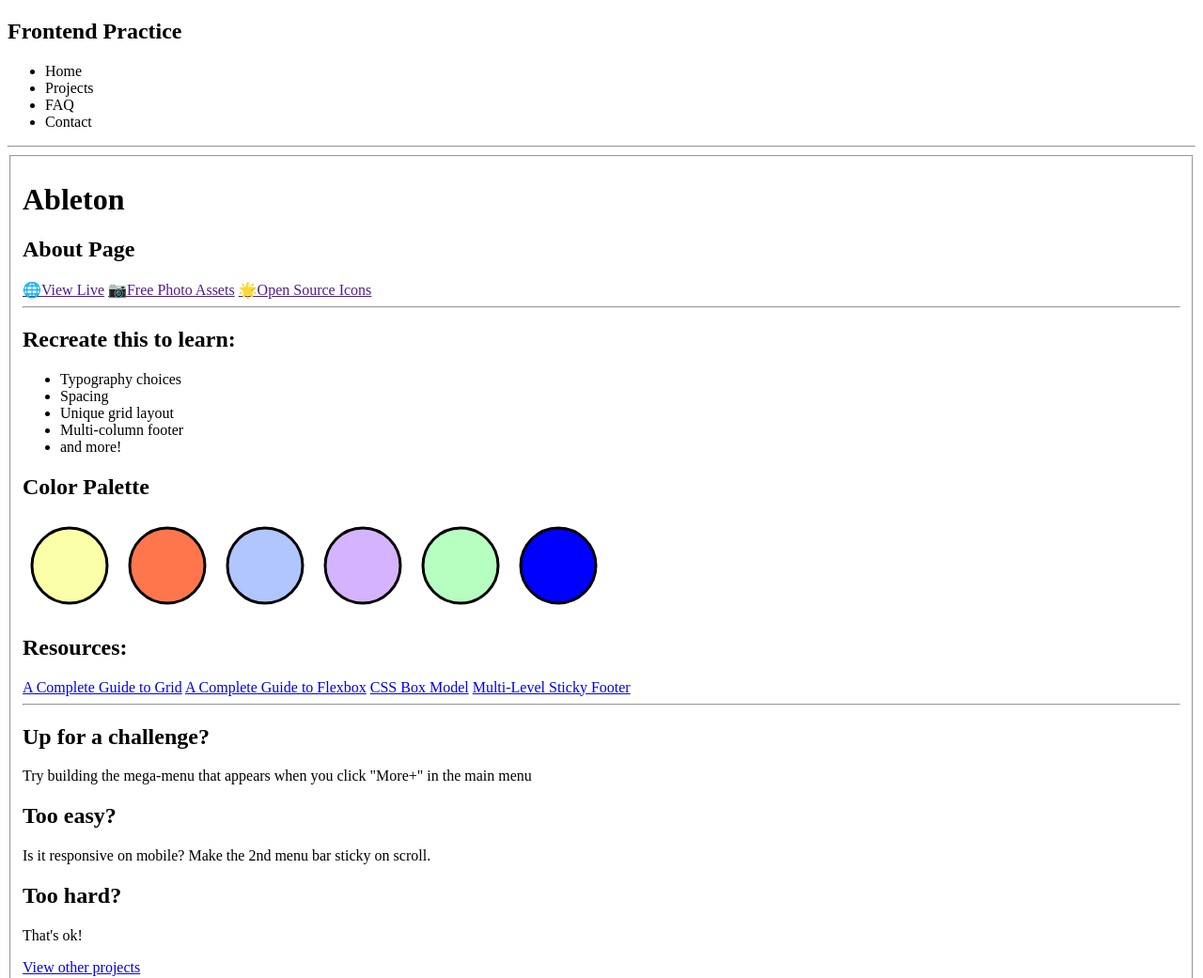
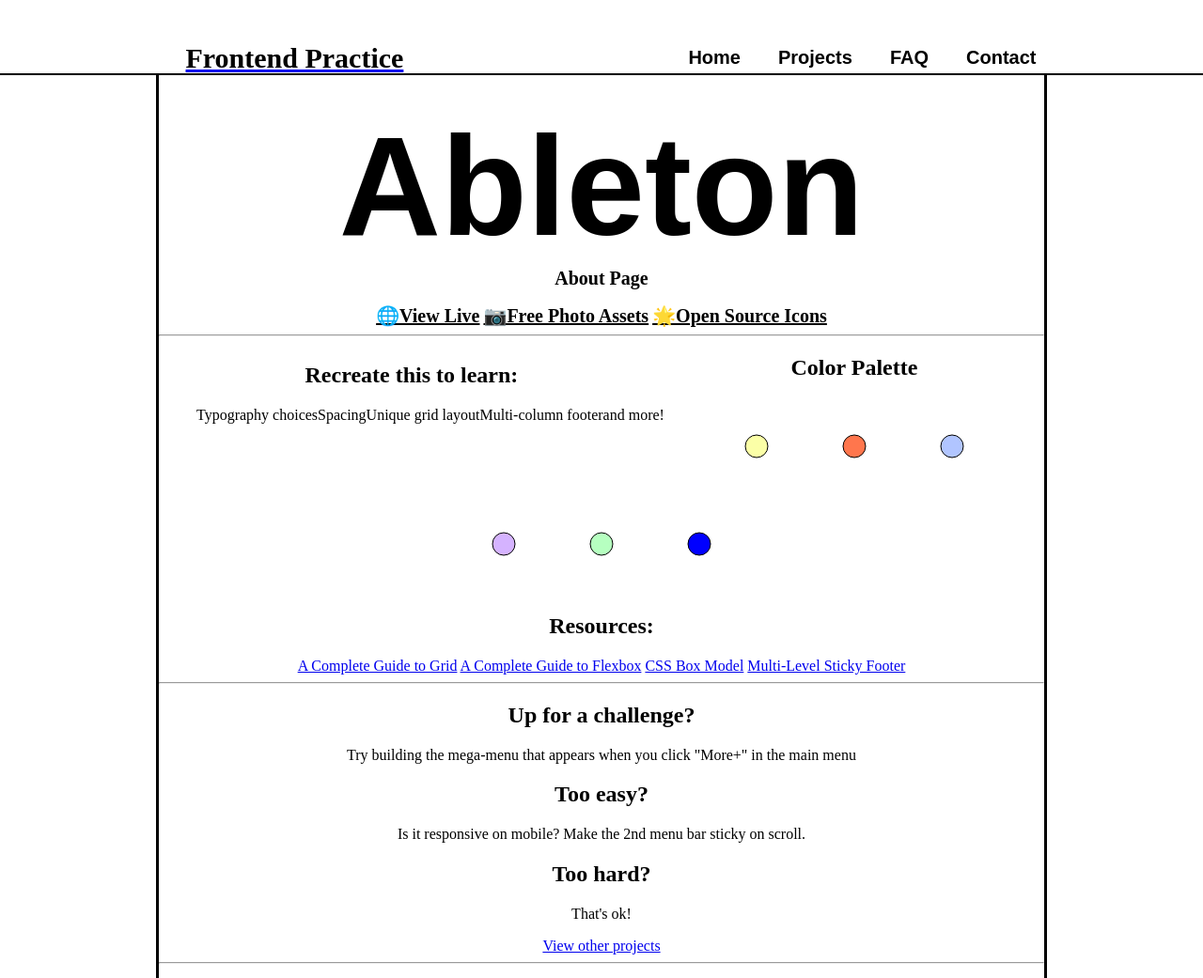
Before and after one commit to SaarthakMaini/My-Front-End-Projects, a plain HTML site: page Project-2/index.html in a window 1280 px wide. Shown: the top 1041 px of the page at 94% size. Drawn offline with Linux system fonts and the light colour scheme.

Commit message:
CSS added

```diff
--- a/Project-2/index.html
+++ b/Project-2/index.html
@@ -8,63 +8,79 @@
     <meta name="viewport" content="width=device-width, initial-scale=1.0">
     <title>Project-1</title>
     <link rel="stylesheet" href="main.css">
+
 </head>
 <body>
     <header>
-        <h2>Frontend Practice</h2>
-        <nav>
+        <nav id="navbar">
             <ul>
-                <li>Home</li>
-                <li>Projects</li>
-                <li>FAQ</li>
-                <li>Contact</li>
+                <div id="in-ul">
+                    <a href="https://www.frontendpractice.com/"><h2 id="heading-1">Frontend Practice</h2></a>
+                </div>
+                <div id="test">
+                <div class="move">
+                <a href="">Contact</a>
+            </div>
+
+            <div class="move">
+                <a href="">FAQ</a></div>
+                <div class="move">
+                <a href="">Projects</a></div>
+                <div class="move">
+                <a href="">Home</a>
+            </div></div>
+
+
             </ul>
         </nav>
     </header>
-    <hr>
-    <form>
-    <fieldset>
     <main>
-        <h1>Ableton</h1>
-        <h2>About Page</h2>
-        <a href="">🌐View Live</a>
-        <a href="">📷Free Photo Assets</a>
-        <a href="">🌟Open Source Icons</a>
+        <h1 id="heading-2" title="Hello Saarthak The Great!You are currently hovering over Ableton">Ableton</h1>
+        <h2 id="heading-3">About Page</h2>
+        <div class="nav-links">
+        <a href="https://www.ableton.com/en/about/">🌐View Live</a>
+        <a href="https://www.pexels.com/">📷Free Photo Assets</a>
+        <a href="https://boxicons.com/">🌟Open Source Icons</a>
+        </div>
         <hr>
+        <div id="un-list-1">
         <h2>Recreate this to learn:</h2>
-        <ul>
+        <ul id="un-list-2">
             <li>Typography choices</li>
             <li>Spacing</li>
             <li>Unique grid layout</li>
             <li>Multi-column footer</li>
             <li>and more!</li>
         </ul>
+        </div>
         <h2>Color Palette</h2>
         <svg height="100" width="100">
-            <circle cx="50" cy="50" r="40" stroke="black" stroke-width="3" fill="#fbffa7" />
+            <circle cx="50" cy="50" r="12" stroke="black" stroke-width="1" fill="#fbffa7" />
         </svg>
         <svg height="100" width="100">
-            <circle cx="50" cy="50" r="40" stroke="black" stroke-width="3" fill="#ff764d" />
+            <circle cx="50" cy="50" r="12" stroke="black" stroke-width="1" fill="#ff764d" />
         </svg>
         <svg height="100" width="100">
-            <circle cx="50" cy="50" r="40" stroke="black" stroke-width="3" fill="#b1c5ff" />
+            <circle cx="50" cy="50" r="12" stroke="black" stroke-width="1" fill="#b1c5ff" />
         </svg>
         <svg height="100" width="100">
-            <circle cx="50" cy="50" r="40" stroke="black" stroke-width="3" fill="#d5b3ff" />
+            <circle cx="50" cy="50" r="12" stroke="black" stroke-width="1" fill="#d5b3ff" />
         </svg>
         <svg height="100" width="100">
-            <circle cx="50" cy="50" r="40" stroke="black" stroke-width="3" fill="#b6ffc0" />
+            <circle cx="50" cy="50" r="12" stroke="black" stroke-width="1" fill="#b6ffc0" />
         </svg>
         <svg height="100" width="100">
-            <circle cx="50" cy="50" r="40" stroke="black" stroke-width="3" fill="#0000ff" />
+            <circle cx="50" cy="50" r="12" stroke="black" stroke-width="1" fill="#0000ff" />
         </svg>
+        <div id="resources">
         <h2>Resources:</h2>
         <a href="https://css-tricks.com/snippets/css/complete-guide-grid/">A Complete Guide to Grid</a>
         <a href="https://css-tricks.com/snippets/css/a-guide-to-flexbox/">A Complete Guide to Flexbox</a>
         <a href="https://www.w3schools.com/css/css_boxmodel.asp">CSS Box Model</a>
         <a href="https://webdesign.tutsplus.com/tutorials/how-to-build-a-responsive-multi-level-sticky-footer-with-flexbox--cms-33341">Multi-Level Sticky Footer</a>
-        <hr>
+        </div>
         <div>
+            <hr>
             <h2>Up for a challenge?</h2>
             <p>Try building the mega-menu that appears when you click "More+" in the main menu</p>
         </div>
@@ -82,18 +98,18 @@
         <img src="img\C1-Ableton.webp" alt="Picture to be used">
         </figure>
     </main>
-</form>
-</fieldset>
 <footer>
-    <h3>Frontend Practice- &copy;2022</h3>
-    <nav>
-        <ul>
-            <li>Home</li>
-            <li>Projects</li>
-            <li>FAQ</li>
-            <li>Contact</li>
+    <div id="width-change">
+    <h3 id="h3">Frontend Practice- &copy;2022</h3>
+    <nav id="footer">
+        <ul id="ul-in-footer">
+            <a>Home</a>
+            <a>Projects</a>
+            <a>FAQ</a>
+            <a>Contact</a>
         </ul>
     </nav>
+</div>
 </footer>
 </body>
 </html>
--- a/Project-2/main.css
+++ b/Project-2/main.css
@@ -1,6 +1,137 @@
-/* header{
-    position:fixed;
-    background:white;
-    color: black;
+/* a{
 
 } */
+#test a{
+    text-decoration:none;
+    color:black;
+}
+#navbar{
+    border-bottom: 2px solid black;
+    margin:0;
+    padding:0px 16px;
+    top:0;
+    right:0;
+    left:0;
+    position:fixed;
+    background-color: white;
+    height:80px;
+    font-size: 1.25em;
+    font-weight:bold;
+    display:block;
+}
+#in-ul{
+    display:flex;
+}
+ul{
+    display:flex;
+    justify-content: center;
+    flex-direction: row;
+    align-items: center;
+    justify-content: space-around;
+}
+main{
+    margin-top:5%;
+    text-align: center;
+    width:75%;
+    border: 3px solid black;
+    margin: 0 auto;
+}
+img{
+    width:50%;
+}
+#heading-2{
+    font-size: 150px;
+    padding-bottom:0;
+}
+form{
+    margin:0 auto;
+    width:40%;
+}
+*{
+    box-sizing: border-box;
+}
+footer{
+    display:flex;
+    justify-content: center;
+    bottom:0;
+    left:0;
+    right:0;
+    background:black;
+    color:white;
+    margin:0;
+    flex-direction: column;
+}
+footer a{
+    color:white;
+}
+#h3{
+    text-align:center;
+    bottom:0;
+    left:0;
+    right:0;
+    background:black;
+    color:white;
+}
+#move{
+    margin:0;
+    padding:0;
+    box-sizing: border-box;
+    width:10px;
+}
+#test{
+    display:flex;
+    flex-direction: row-reverse;
+    justify-content: space-around;
+}
+.move{
+    margin:20px;
+    font-family: Archivo, sans-serif;
+}
+#ul-in-footer a{
+
+    margin:0;
+    padding:0;
+    bottom:0;
+    font-weight: bold;
+}
+#heading-2{
+    margin-bottom:0;
+    font-family:sans-serif;
+}
+#heading-3{
+    margin-top:0;
+    font-size: 1.25em;
+}
+#nav-links a{
+    font-weight: bold;
+    text-decoration: underline;
+    color:black;
+}
+#heading-1{
+    text-decoration: none;
+    color:black;
+    border:none;
+}
+#width-change{
+    width:20%;
+    margin-left:40%;
+    text-align: center;
+}
+img{
+    box-sizing: border-box;
+    margin:20px;
+}
+.nav-links a{
+    font-size: 1.25em;
+    margin-bottom: 10px;
+    color:black;
+    font-weight: bold;
+}
+#un-list-1{
+    float:left;
+}
+#un-list-1 li{
+    list-style-type: disc;
+    display:flex;
+    flex-direction: column;
+}
```
